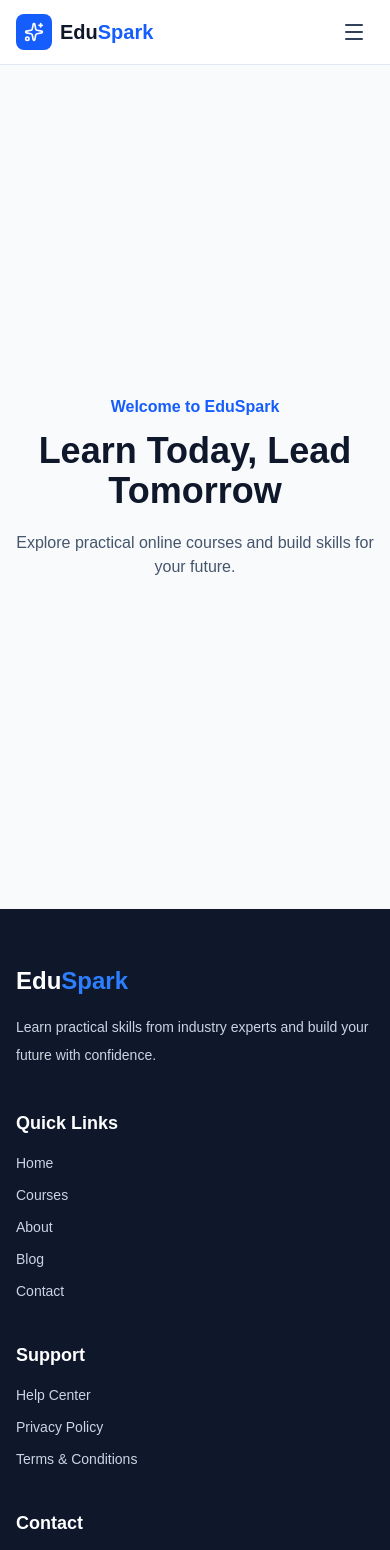
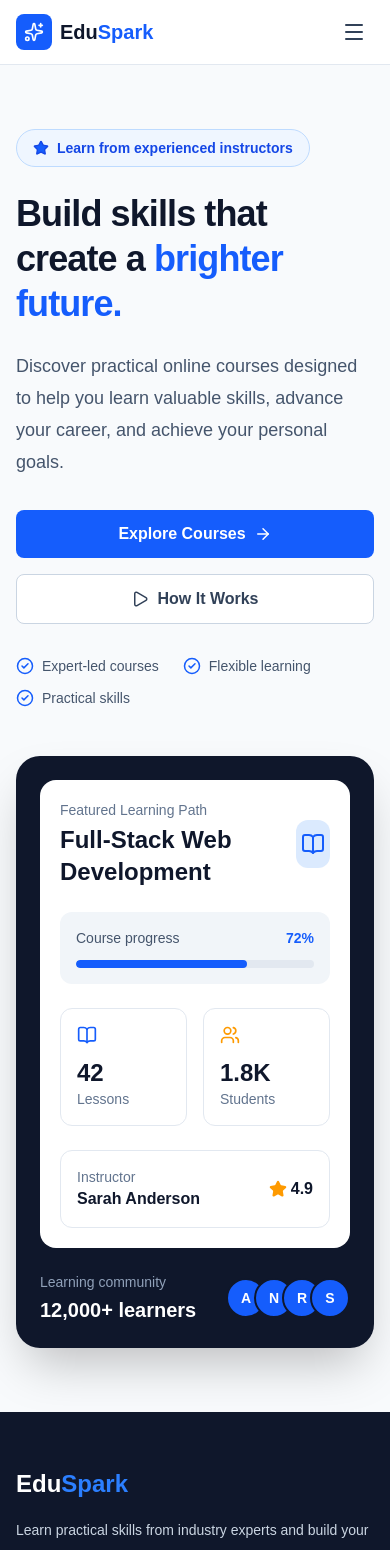
Before and after one commit to nurhossain-webd/eduSpark-client, a Next.js app: page / in a window 390 px wide. Shown: the top 1550 px of the page. Built offline with nearby package versions, Linux system fonts and the light colour scheme.

Commit message:
Build responsive EduSpark hero section

```diff
--- a/src/app/(main)/page.tsx
+++ b/src/app/(main)/page.tsx
@@ -1,17 +1,5 @@
+import Hero from "@/components/home/Hero";
+
 export default function HomePage() {
-  return (
-    <main className="flex min-h-screen items-center justify-center bg-slate-50 px-4">
-      <div className="text-center">
-        <p className="font-semibold text-blue-600">Welcome to EduSpark</p>
-
-        <h1 className="mt-3 text-4xl font-bold text-slate-900 md:text-6xl">
-          Learn Today, Lead Tomorrow
-        </h1>
-
-        <p className="mx-auto mt-5 max-w-2xl text-slate-600">
-          Explore practical online courses and build skills for your future.
-        </p>
-      </div>
-    </main>
-  );
+  return <Hero />;
 }
--- /dev/null
+++ b/src/components/home/Hero.tsx
@@ -0,0 +1,170 @@
+import Link from "next/link";
+import {
+  ArrowRight,
+  BookOpen,
+  CircleCheck,
+  Play,
+  Star,
+  Users,
+} from "lucide-react";
+import Container from "@/components/ui/Container";
+
+const heroFeatures: string[] = [
+  "Expert-led courses",
+  "Flexible learning",
+  "Practical skills",
+];
+
+export default function Hero() {
+  return (
+    <section className="overflow-hidden bg-slate-50">
+      <Container>
+        <div className="grid min-h-[70vh] items-center gap-12 py-16 lg:grid-cols-2 lg:py-20">
+          {/* Left content */}
+          <div>
+            <div className="mb-6 inline-flex items-center gap-2 rounded-full border border-blue-200 bg-blue-50 px-4 py-2 text-sm font-semibold text-blue-700">
+              <Star size={16} className="fill-blue-600" />
+              Learn from experienced instructors
+            </div>
+
+            <h1 className="max-w-3xl text-4xl font-bold leading-tight tracking-tight text-slate-900 sm:text-5xl lg:text-6xl">
+              Build skills that create a{" "}
+              <span className="text-blue-600">brighter future.</span>
+            </h1>
+
+            <p className="mt-6 max-w-2xl text-lg leading-8 text-slate-600">
+              Discover practical online courses designed to help you learn
+              valuable skills, advance your career, and achieve your personal
+              goals.
+            </p>
+
+            <div className="mt-8 flex flex-col gap-4 sm:flex-row">
+              <Link
+                href="/courses"
+                className="inline-flex min-h-12 items-center justify-center gap-2 rounded-lg bg-blue-600 px-6 py-3 font-semibold text-white transition hover:bg-blue-700"
+              >
+                Explore Courses
+                <ArrowRight size={18} />
+              </Link>
+
+              <Link
+                href="/about"
+                className="inline-flex min-h-12 items-center justify-center gap-2 rounded-lg border border-slate-300 bg-white px-6 py-3 font-semibold text-slate-700 transition hover:border-blue-600 hover:text-blue-600"
+              >
+                <Play size={18} />
+                How It Works
+              </Link>
+            </div>
+
+            <ul className="mt-8 flex flex-wrap gap-x-6 gap-y-3">
+              {heroFeatures.map((feature: string) => (
+                <li
+                  key={feature}
+                  className="flex items-center gap-2 text-sm font-medium text-slate-600"
+                >
+                  <CircleCheck size={18} className="text-blue-600" />
+                  {feature}
+                </li>
+              ))}
+            </ul>
+          </div>
+
+          {/* Right content */}
+          <div className="relative">
+            <div className="absolute -left-8 top-12 hidden h-24 w-24 rounded-full bg-amber-300/40 blur-2xl lg:block" />
+
+            <div className="absolute -right-8 bottom-12 hidden h-32 w-32 rounded-full bg-blue-300/40 blur-3xl lg:block" />
+
+            <div className="relative rounded-3xl bg-slate-900 p-6 shadow-2xl sm:p-8">
+              <div className="rounded-2xl bg-white p-5">
+                <div className="flex items-center justify-between">
+                  <div>
+                    <p className="text-sm font-medium text-slate-500">
+                      Featured Learning Path
+                    </p>
+
+                    <h2 className="mt-1 text-2xl font-bold text-slate-900">
+                      Full-Stack Web Development
+                    </h2>
+                  </div>
+
+                  <div className="flex h-12 w-12 items-center justify-center rounded-xl bg-blue-100 text-blue-600">
+                    <BookOpen size={24} />
+                  </div>
+                </div>
+
+                <div className="mt-6 rounded-xl bg-slate-100 p-4">
+                  <div className="flex items-center justify-between text-sm">
+                    <span className="font-medium text-slate-600">
+                      Course progress
+                    </span>
+
+                    <span className="font-semibold text-blue-600">72%</span>
+                  </div>
+
+                  <div className="mt-3 h-2 overflow-hidden rounded-full bg-slate-200">
+                    <div className="h-full w-[72%] rounded-full bg-blue-600" />
+                  </div>
+                </div>
+
+                <div className="mt-6 grid grid-cols-2 gap-4">
+                  <div className="rounded-xl border border-slate-200 p-4">
+                    <BookOpen size={20} className="text-blue-600" />
+
+                    <p className="mt-3 text-2xl font-bold text-slate-900">42</p>
+
+                    <p className="text-sm text-slate-500">Lessons</p>
+                  </div>
+
+                  <div className="rounded-xl border border-slate-200 p-4">
+                    <Users size={20} className="text-amber-500" />
+
+                    <p className="mt-3 text-2xl font-bold text-slate-900">
+                      1.8K
+                    </p>
+
+                    <p className="text-sm text-slate-500">Students</p>
+                  </div>
+                </div>
+
+                <div className="mt-6 flex items-center justify-between rounded-xl border border-slate-200 p-4">
+                  <div>
+                    <p className="text-sm text-slate-500">Instructor</p>
+
+                    <p className="font-semibold text-slate-900">
+                      Sarah Anderson
+                    </p>
+                  </div>
+
+                  <div className="flex items-center gap-1 text-amber-500">
+                    <Star size={18} className="fill-amber-500" />
+                    <span className="font-semibold text-slate-900">4.9</span>
+                  </div>
+                </div>
+              </div>
+
+              <div className="mt-6 flex items-center justify-between text-white">
+                <div>
+                  <p className="text-sm text-slate-400">Learning community</p>
+
+                  <p className="mt-1 text-xl font-bold">12,000+ learners</p>
+                </div>
+
+                <div className="flex -space-x-3">
+                  {["A", "N", "R", "S"].map((letter: string) => (
+                    <div
+                      key={letter}
+                      className="flex h-10 w-10 items-center justify-center rounded-full border-2 border-slate-900 bg-blue-600 text-sm font-bold text-white"
+                    >
+                      {letter}
+                    </div>
+                  ))}
+                </div>
+              </div>
+            </div>
+          </div>
+        </div>
+      </Container>
+    </section>
+  );
+}
--- a/src/types/index.ts
+++ b/src/types/index.ts
@@ -1 +1,2 @@
-// TODO
+export * from "./course";
+export * from "./user";
```
Also changed, not shown: src/types/user.ts (+11 -1 lines).
